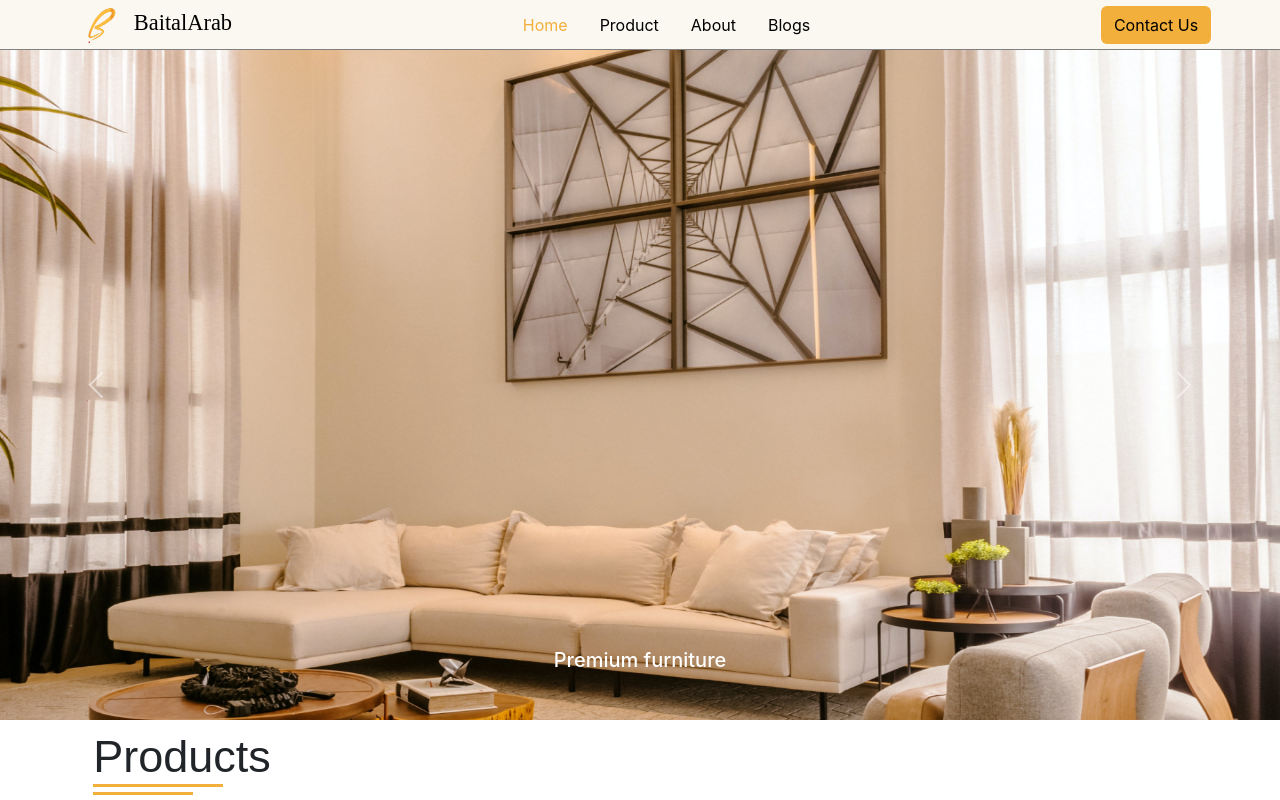
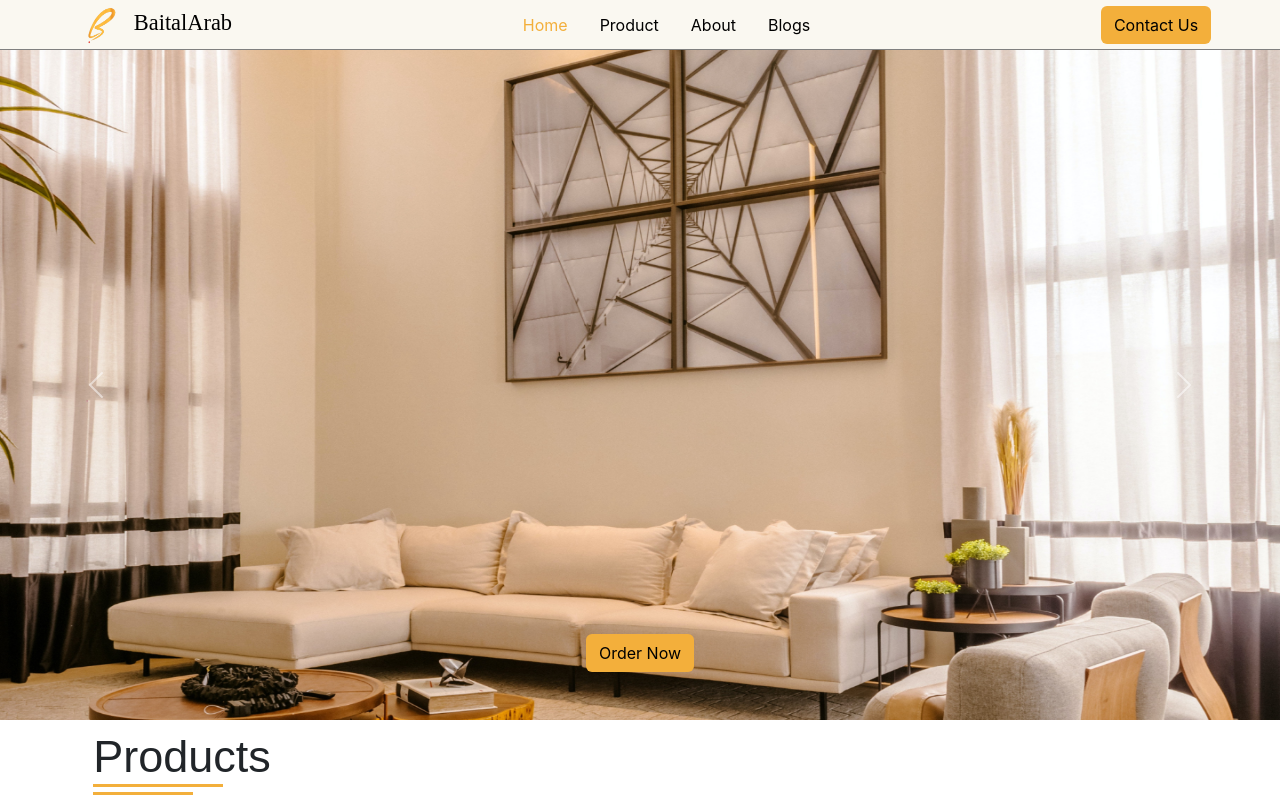
Before and after one commit to Majeed-hub/baitalArabFurniture, a React (Create React App) app: page / in a window 1280 px wide. Shown: the top 800 px of the page. Built offline with nearby package versions, Linux system fonts and the light colour scheme; a web font is replaced by a local one.

Commit message:
added button

```diff
--- a/src/pages/Home/Home.js
+++ b/src/pages/Home/Home.js
@@ -32,22 +32,40 @@ const Home = () => {
       >
         <div className="carousel-inner">
           <div className="carousel-item active">
+            <div className="carousel-caption d-none d-md-block">
+              <h5>
+                {" "}
+                <div className="contactBtn">
+                  <a className="btn btnViewMore contactUsBtn" href="#footer">
+                    Order Now
+                  </a>
+                </div>
+              </h5>
+            </div>
             <img src={Banner} className="d-block banner-img" alt="..." />
-
-            <div className="carousel-caption d-none d-md-block">
-              <h5>Premium furniture</h5>
-            </div>
           </div>
           <div className="carousel-item">
             <img src={Banner_2} className="d-block banner-img" alt="..." />
             <div className="carousel-caption d-none d-md-block">
-              <h5>living room furniture</h5>
+              <h5>
+                <div className="contactBtn">
+                  <a className="btn btnViewMore contactUsBtn" href="#footer">
+                    Order Now
+                  </a>
+                </div>
+              </h5>
             </div>
           </div>
           <div className="carousel-item">
             <img src={Banner_3} className="d-block banner-img" alt="..." />
             <div className="carousel-caption d-none d-md-block">
-              <h5>modern wardrobe</h5>
+              <h5>
+                <div className="contactBtn">
+                  <a className="btn btnViewMore contactUsBtn" href="#footer">
+                    Order Now
+                  </a>
+                </div>
+              </h5>
             </div>
           </div>
         </div>
@@ -216,15 +234,11 @@ const Home = () => {
         </div>
       </div>
       <div className="blog-section">
-          <div className="heading productTitle" style={{marginLeft:"40px"}}>
+        <div className="heading productTitle" style={{ marginLeft: "40px" }}>
           <h2>Blogs</h2>
         </div>
         <div className="BlogCardWrapper">
-            <BlogCard
-              id="1"
-              title={Article1.title}
-              content={Article1.tagline}
-            />
+          <BlogCard id="1" title={Article1.title} content={Article1.tagline} />
           <BlogCard
             id="2"
             title={Article2.title}
@@ -246,7 +260,7 @@ const Home = () => {
           <h2>About Us</h2>
         </div>
         <div className="aboutUsDescription">
-          <p style={{textAlign:"center", fontSize:"25px"}}>
+          <p style={{ textAlign: "center", fontSize: "25px" }}>
             Furniture has been an integral part of human life for a very long
             time, and one cannot simply imagine his/her life without its
             presence. It needs to be a memorable and enjoyable experience and
```
Lines whose indentation alone changed are shown as unchanged.
